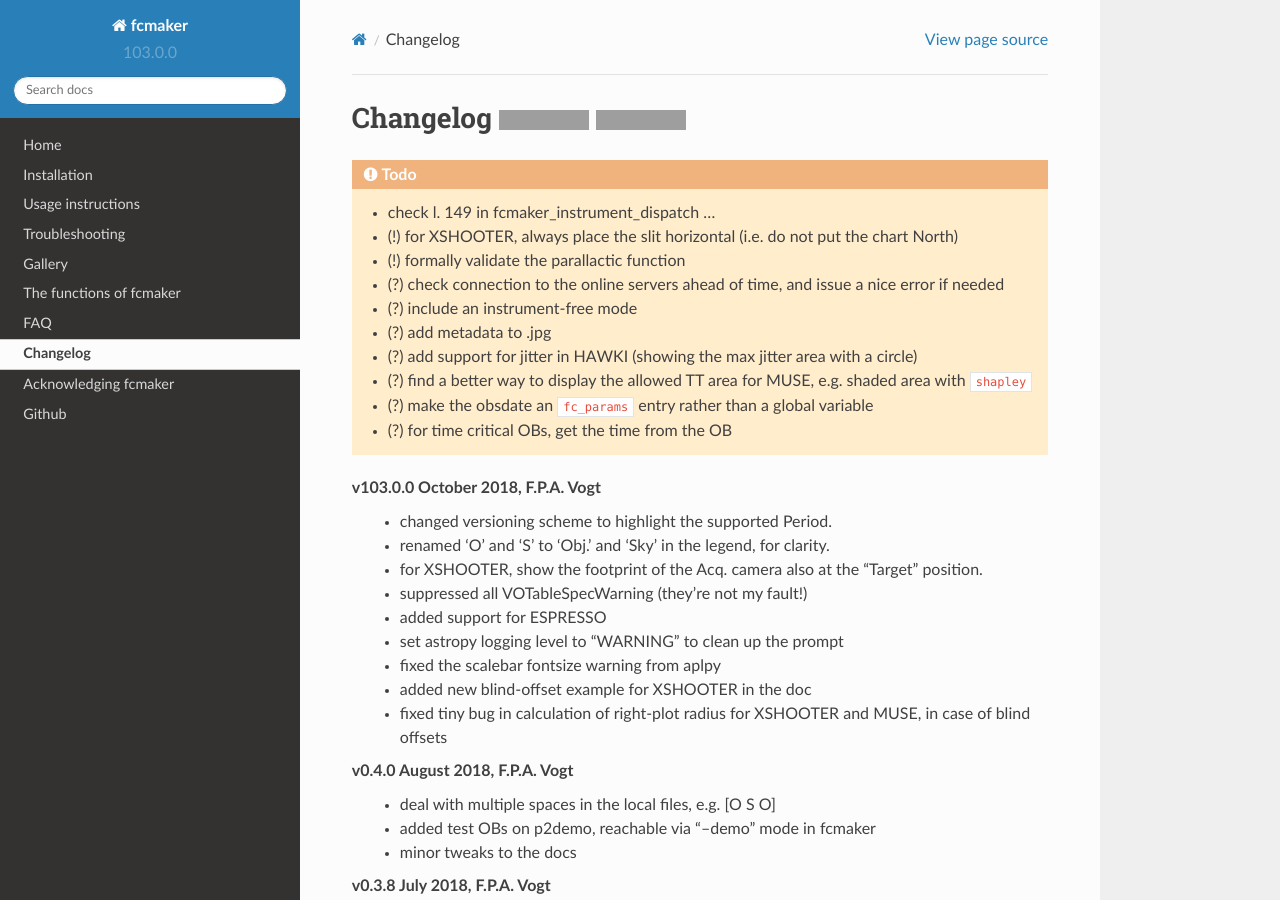
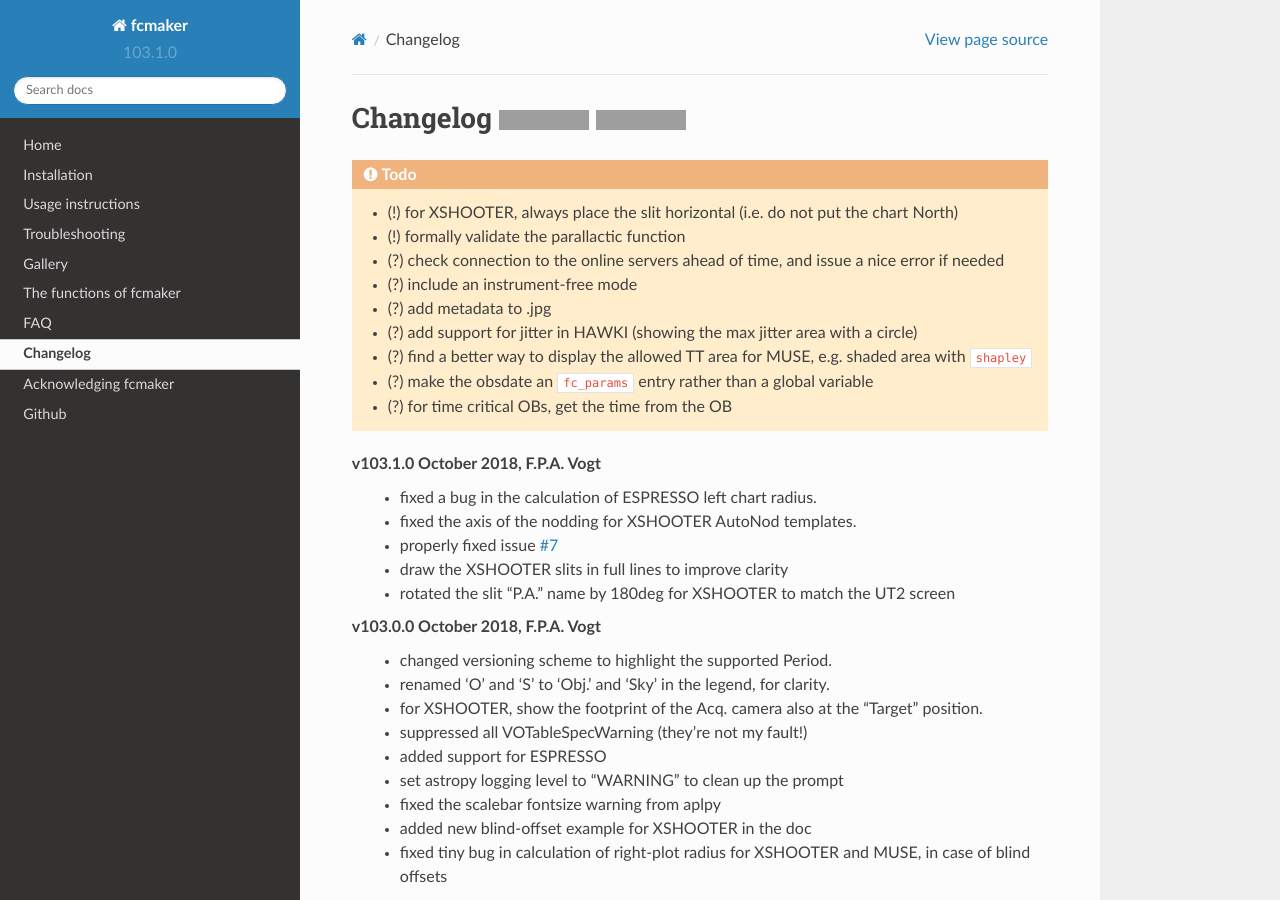
Before and after one commit to fpavogt/fcmaker, a Sphinx documentation site: the page built from docs/source/changelog.rst, in a window 1280 px wide and 900 px high. Built offline with Sphinx 7.4.7 and the Read the Docs theme 2.0.0, drawn with Linux system fonts in a browser that asks for light colours; the version number is read from the project's files by our own code; grey boxes are pictures that could not be loaded.

Commit message:
v103.1.0: many XSHOOTER fixes, including SLIT offsets

```diff
--- a/docs/source/acknowledge.rst
+++ b/docs/source/acknowledge.rst
@@ -51,7 +51,7 @@ Acknowledging fcmaker
     digitized and compressed by the STScI. The digitized images are copyright (c) 1993-1995
     by the Anglo-Australian Telescope Board. The ``Equatorial Red Atlas'' of the southern
     sky was produced using the UK Schmidt Telescope. Plates from this survey have been
-    digitized and compressedby the STScI. The digitized images are copyright (c) 1992-1995,
+    digitized and compressed by the STScI. The digitized images are copyright (c) 1992-1995,
     jointly bythe UK SERC/PPARC (Particle Physics and Astronomy Research Council, formerly
     Science and Engineering Research Council) and the Anglo-Australian Telescope Board.
     The compressed files of the ``Palomar Observatory - Space Telescope Science Institute
--- a/docs/source/changelog.rst
+++ b/docs/source/changelog.rst
@@ -10,7 +10,6 @@ Changelog |last-commit| |issues|
 ================================
 
 .. todo::
-   - check l. 149 in fcmaker_instrument_dispatch ...
    - (!) for XSHOOTER, always place the slit horizontal (i.e. do not put the chart North)
    - (!) formally validate the parallactic function
    - (?) check connection to the online servers ahead of time, and issue a nice error if needed
@@ -21,6 +20,13 @@ Changelog |last-commit| |issues|
      ``shapley``
    - (?) make the obsdate an ``fc_params`` entry rather than a global variable
    - (?) for time critical OBs, get the time from the OB
+
+v103.1.0 October 2018, F.P.A. Vogt
+   - fixed a bug in the calculation of ESPRESSO left chart radius.
+   - fixed the axis of the nodding for XSHOOTER AutoNod templates.
+   - properly fixed issue `#7 <https://github.com/fpavogt/fcmaker/issues/7>`_
+   - draw the XSHOOTER slits in full lines to improve clarity
+   - rotated the slit "P.A." name by 180deg for XSHOOTER to match the UT2 screen
 
 v103.0.0 October 2018, F.P.A. Vogt
    - changed versioning scheme to highlight the supported Period.
--- a/setup.py
+++ b/setup.py
@@ -2,7 +2,7 @@ from setuptools import setup, find_packages  # Always prefer setuptools over dis
 
 setup(
    name='fcmaker',
-   version='103.0.0',
+   version='103.1.0',
    author='F.P.A. Vogt',
    author_email='frederic.vogt@alumni.anu.edu.au',
    packages=['fcmaker',],
```
Also changed, not shown: docs/source/modules/fcmaker.rst (+18 -18 lines), 3 other files.
